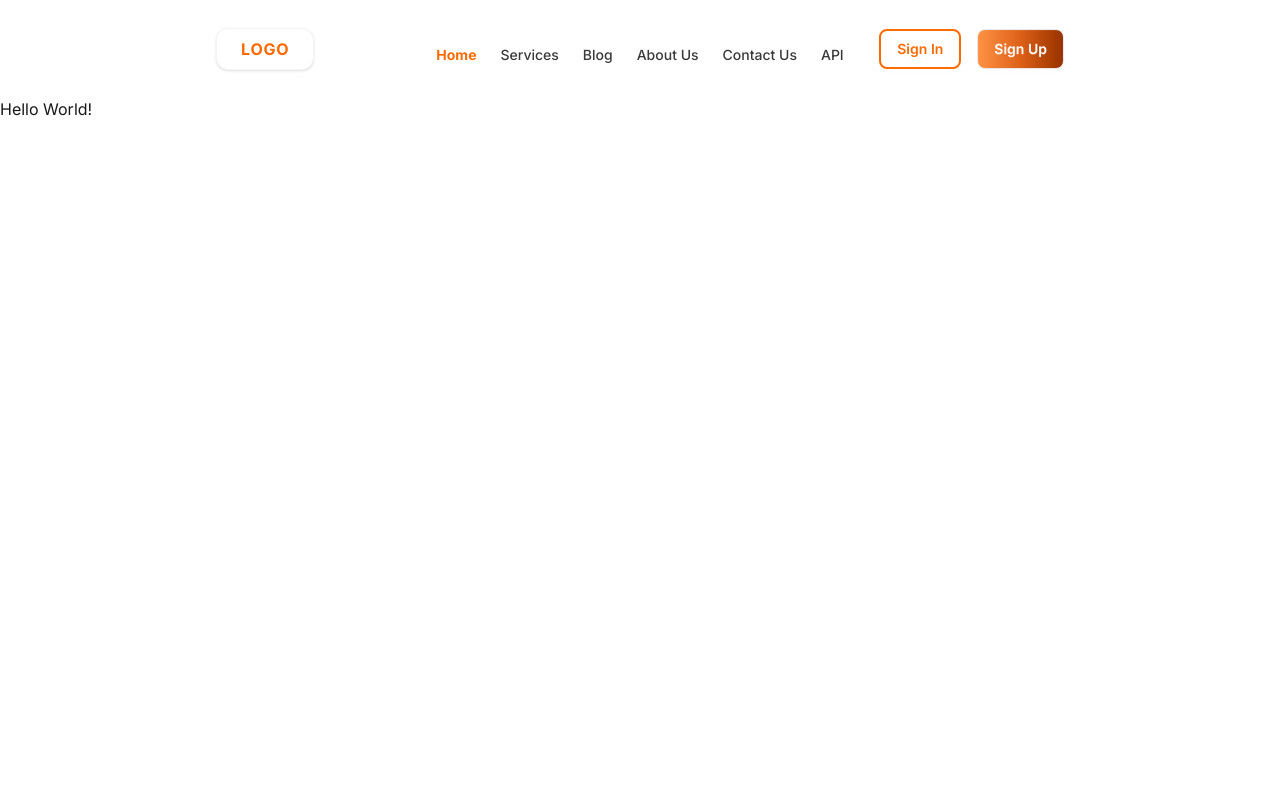
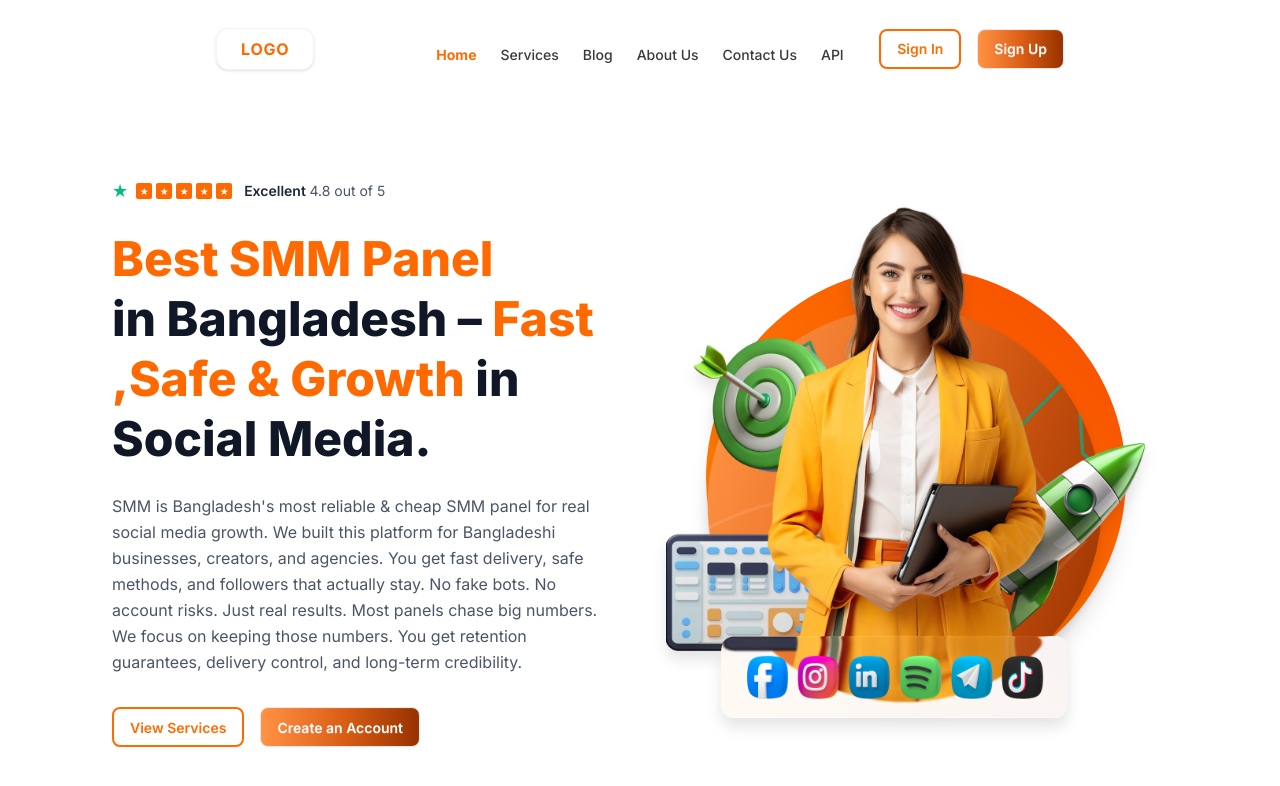
Before and after one commit to T4RUNN4/inforisen-task, a Next.js app: page / in a window 1280 px wide. Shown: the top 786 px of the page. Built offline with nearby package versions, Linux system fonts and the light colour scheme.

Commit message:
Hero section

```diff
--- a/src/app/page.tsx
+++ b/src/app/page.tsx
@@ -1,5 +1,7 @@
+import Hero from "@/sections/Hero";
+
 export default function Home() {
   return (
-    <p>Hello World!</p>
+    <Hero />
   );
 }
--- /dev/null
+++ b/src/sections/Hero.tsx
@@ -0,0 +1,65 @@
+import PrimaryButton from "@/components/PrimaryButton";
+import SecondaryButton from "@/components/SecondaryButton";
+import Image from "next/image";
+
+export default function Hero() {
+    return (
+      <main className="max-w-7xl mx-auto px-28 py-12 md:py-20 grid grid-cols-1 lg:grid-cols-12 gap-12 items-center">
+        <div className="lg:col-span-6 space-y-6">
+          <div className="flex items-center space-x-2 text-sm text-gray-700">
+            <span className="text-emerald-500 text-lg">★</span>
+            <div className="flex space-x-1">
+              {[...Array(5)].map((_, i) => (
+                <div
+                  key={i}
+                  className="w-4 h-4 bg-orange-500 text-white flex items-center justify-center text-[10px] rounded-xs"
+                >
+                  ★
+                </div>
+              ))}
+            </div>
+            <span className="font-semibold text-gray-800 ml-1">
+              Excellent{" "}
+              <span className="font-normal text-gray-600">4.8 out of 5</span>
+            </span>
+          </div>
+
+          <h1 className="text-4xl md:text-5xl font-extrabold text-gray-900 leading-tight">
+            <span className="text-orange-500 block">Best SMM Panel</span>
+            in Bangladesh –{" "}
+            <span className="text-orange-500">Fast ,Safe & Growth</span> in
+            Social Media.
+          </h1>
+
+          <p className="text-gray-600 text-sm md:text-base leading-relaxed max-w-xl">
+            SMM is Bangladesh's most reliable & cheap SMM panel for real social
+            media growth. We built this platform for Bangladeshi businesses,
+            creators, and agencies. You get fast delivery, safe methods, and
+            followers that actually stay. No fake bots. No account risks. Just
+            real results. Most panels chase big numbers. We focus on keeping
+            those numbers. You get retention guarantees, delivery control, and
+            long-term credibility.
+          </p>
+
+          <div className="flex flex-wrap gap-4 pt-2">
+            <SecondaryButton label="View Services" />
+            <PrimaryButton label="Create an Account" />
+          </div>
+        </div>
+
+        <div className="lg:col-span-6 relative flex justify-center items-center mt-8 lg:mt-0">
+          <div className="w-[320px] h-80 sm:w-105 sm:h-105 bg-linear-to-tr from-orange-400 to-orange-600 rounded-full absolute z-0 translate-y-4 shadow-xl"></div>
+
+          <div className="relative z-10 w-full max-w-125">
+            <Image
+              src="/hero.png"
+              alt="SMM Panel Growth Illustration"
+              width={600}
+              height={600}
+              className="w-full h-auto object-contain drop-shadow-xl"
+            />
+          </div>
+        </div>
+      </main>
+    );
+}
```
Also changed, not shown: public/hero.png (added).
